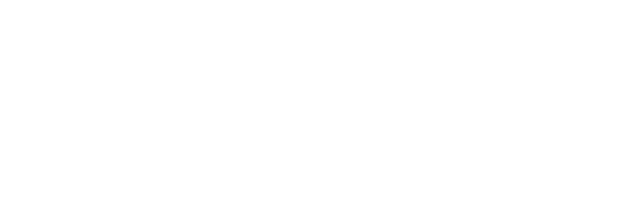
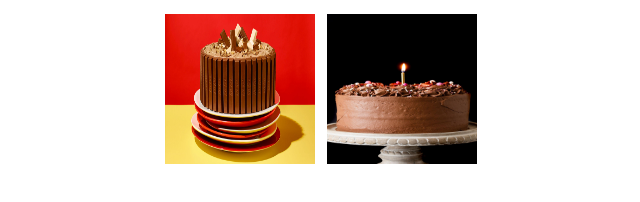
Before and after one commit to souh03/websiteCake-project, a plain HTML site: page index.html in a window 1280 px wide. Shown: the whole page, without its empty margins (319-959 px from the left). Drawn offline with Linux system fonts and the light colour scheme; files whose address does not match are found by name.

Commit message:
1st grid part

```diff
--- a/index.html
+++ b/index.html
@@ -6,11 +6,26 @@
     <meta name="viewport" content="width=device-width, initial-scale=1.0">
     <meta http-equiv="X-UA-Compatible" content="ie=edge">
     <title>Responsive Cake webpage</title>
-    <!-- Add a link to your css file here -->
+    <link rel="stylesheet" href="style.css">
+
 </head>
 
 <body>
-    <!-- Add your markup here -->
+
+<section class="1st-grid">
+    <div class="row">
+        <div class="column">
+<img src="C:\Users\saido\Documents\migracode\Cake-groupProject\img\1stimg.jpg" alt="">
+        </div>
+        <div class="column">
+<img src="C:\Users\saido\Documents\migracode\Cake-groupProject\img\2ndimg.jpg"  alt="">
+        </div>
+
+    </div>
+
+</section>
+
+
 </body>
 
 </html>
--- a/style.css
+++ b/style.css
@@ -1 +1,13 @@
-/*  Add your styling here */
+/*1st-grid*/
+.row{
+    display:flex;
+    flex-direction: row;
+    justify-content: center;
+}
+.column{
+    padding: 6px;
+}
+.column img{
+    width: 150px;
+    height: 150px;
+}
```
Also changed, not shown: img/1stimg.jpg (added), img/2ndimg.jpg (added).
